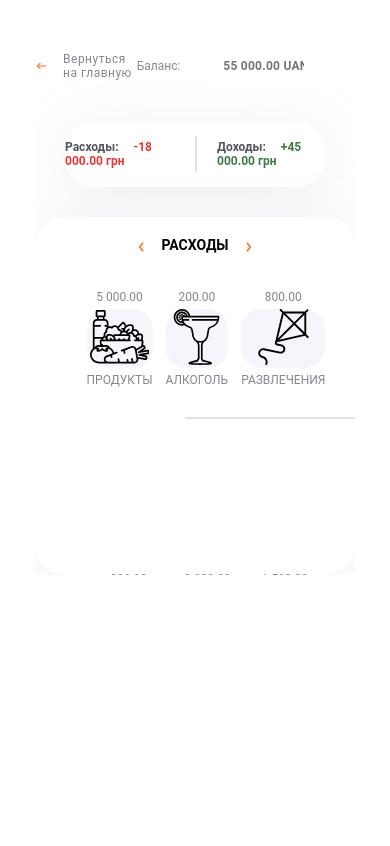
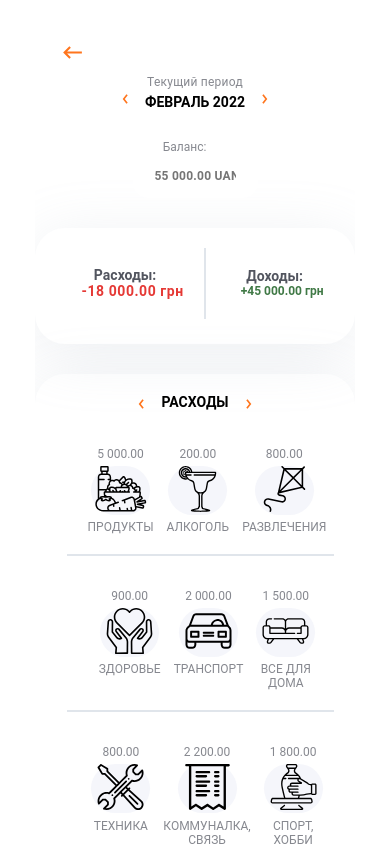
Before and after one commit to Roman-Lahoda/kapusta-frontend, a React (Create React App) app: page / in a window 390 px wide. Shown: the top 846 px of the page. Built offline with nearby package versions, Linux system fonts and the light colour scheme.

Commit message:
added styles to revenue and responsivity

```diff
--- a/src/components/CurrentPeriod/CurrentMonth.js
+++ b/src/components/CurrentPeriod/CurrentMonth.js
@@ -9,8 +9,6 @@ export function CurrentMonth() {
   const currentYear = date.getFullYear();
   const [month, setMonth] = useState(currentMonth);
   const [year, setYear] = useState(currentYear);
-  console.log('currentMonth', currentMonth);
-  console.log('year', year);
 
   const onPrevMonth = () => {
     if (month === 1) {
@@ -32,7 +30,7 @@ export function CurrentMonth() {
   };
 
   return (
-    <section>
+    <section className={s.currentSection}>
       <p className={s.currentPeriod}>Текущий период</p>
       <div className={s.currentBlock}>
         <svg width="10" height="20" onClick={onPrevMonth} name="prev">
--- a/src/components/CurrentPeriod/CurrentMonth.module.scss
+++ b/src/components/CurrentPeriod/CurrentMonth.module.scss
@@ -16,3 +16,9 @@
   font-size: 14px;
   line-height: 16px;
 }
+
+.currentSection {
+  @media screen and (max-width: 767.9px) {
+    margin: 10px 0 30px;
+  }
+}
--- a/src/components/ExpensesReport/Header.js
+++ b/src/components/ExpensesReport/Header.js
@@ -15,10 +15,10 @@ export default function Header() {
       {/* link to main Route */}
       <section className={s.balanceHeader}>
         <div className={s.returnToMain}>
-          <svg width="24" height="24" className={s.returnToMainBtn}>
+          <svg width="24" height="24" className={s.returnBtn}>
             <use href={`${sprite}#icon-backbutton`}></use>
           </svg>
-          Вернуться на главную
+          <p className={s.returnToMainText}>Вернуться на главную</p>
         </div>
         <form className={s.balanceState}>
           <label className={s.balance}>Баланс:</label>
@@ -37,7 +37,11 @@ export default function Header() {
             Подтвердить
           </button>
         </form>
+
         <CurrentMonth />
+        <svg width="75" height="25" className={s.returnBtnBig}>
+          <use href={`${sprite}#icon-backbutton`}></use>
+        </svg>
       </section>
       <section className={s.balanceDetailsBox}>
         <ul className={s.balanceDetails}>
--- a/src/components/ExpensesReport/Report.js
+++ b/src/components/ExpensesReport/Report.js
@@ -3,6 +3,7 @@ import Header from './Header';
 import RevenueReport from './RevenueReport';
 import { useState } from 'react';
 import sprite from '../../images/spriteReport.svg';
+import TransactionType from './TransactionType';
 import s from './Report.module.scss';
 
 export default function Report() {
@@ -17,8 +18,8 @@ export default function Report() {
   return (
     <>
       <Header />
-      <section className={s.expensesBg}>
-        <div className={s.currentBlock}>
+      <section className={s.sectionsBg}>
+        <div className={s.currentTransactionBlock}>
           <svg width="10" height="20" onClick={onClickTransactionType} name="prev">
             <use href={`${sprite}#icon-vectorleft`}></use>
           </svg>
@@ -27,6 +28,7 @@ export default function Report() {
             <use href={`${sprite}#icon-vectorright`}></use>
           </svg>
         </div>
+        {/* <TransactionType /> */}
 
         {transactionType === 'РАСХОДЫ' ? <ExpensesReport /> : <RevenueReport />}
       </section>
--- a/src/components/ExpensesReport/Report.module.scss
+++ b/src/components/ExpensesReport/Report.module.scss
@@ -1,3 +1,4 @@
+//header
 .inputBalance {
   border: 2px solid white;
   box-sizing: border-box;
@@ -9,8 +10,6 @@
 
   align-items: center;
   font-weight: bold;
-  // font-size: 12px;
-  // line-height: 14px;
   color: black;
 }
 
@@ -20,22 +19,60 @@
   text-transform: uppercase;
   color: rgba(82, 85, 95, 0.7);
   margin-left: 15px;
+
+  @media screen and (max-width: 767.9px) {
+    display: none;
+  }
 }
 
 .returnToMain {
   letter-spacing: 0.04em;
   align-items: center;
   display: flex;
+  @media screen and (max-width: 767.9px) {
+    display: none;
+  }
+}
+.returnToMainText {
+  margin-left: 15px;
+  @media screen and (max-width: 767.9px) {
+    display: none;
+  }
+}
+.returnBtn {
+  @media screen and (max-width: 767.9px) {
+    display: none;
+  }
+}
+
+.returnBtnBig {
+  align-self: start;
+  @media screen and (min-width: 768px) {
+    display: none;
+  }
 }
 .balance {
   margin-right: 21px;
   text-align: center;
 }
+
 .balanceHeader {
   display: flex;
   justify-content: space-between;
   align-items: center;
+
+  @media screen and (max-width: 767.9px) {
+    margin: 15px 0 30px;
+    flex-direction: column-reverse;
+  }
 }
+
+.headerReport {
+  margin-top: 40px;
+  margin-bottom: 30px;
+}
+
+//current balance details
 
 .balanceDetails {
   display: flex;
@@ -47,6 +84,11 @@
   font-weight: bold;
   font-size: 14px;
   line-height: 16px;
+
+  @media screen and (max-width: 767.9px) {
+    padding-top: 20px;
+    padding-bottom: 25px;
+  }
 }
 
 .balanceDetailsBox {
@@ -54,27 +96,41 @@
 
   box-shadow: 0px 10px 60px rgba(170, 178, 197, 0.2);
   border-radius: 30px;
-  padding: 15px auto;
-  margin: 30px;
+  margin-top: 30px;
+
+  @media screen and (max-width: 767.9px) {
+    margin-top: 0;
+  }
 }
 
 .balanceBorder {
   width: 0px;
-  height: 36px;
-  left: 384px;
-  top: 177px;
-
+  height: 70.5px;
   border: 1px solid #e0e5eb;
   margin: 0 20px;
+
+  @media screen and (min-width: 768px) {
+    height: 36px;
+  }
 }
+
 .expensesState {
   color: #e53935;
   margin-left: 15px;
+  letter-spacing: 0.04em;
+  @media screen {
+    font-weight: bold;
+    font-size: 14px;
+    line-height: 16px;
+  }
 }
 
 .balanceState {
   display: inline-flex;
   align-items: center;
+  @media screen and (max-width: 767.9px) {
+    flex-direction: column;
+  }
 }
 .revenueState {
   color: #407946;
@@ -83,34 +139,49 @@
 
 .statesOfBalance {
   color: #52555f;
+  @media screen and (max-width: 767.9px) {
+    display: flex;
+    flex-direction: column;
+    align-items: center;
+    font-size: 14px;
+    line-height: 16.41px;
+  }
 }
 
-.expensesBg {
+//background
+
+.sectionsBg {
   background: #ffffff;
   box-shadow: 0px 10px 60px rgba(170, 178, 197, 0.2);
   border-radius: 30px;
   height: 358px;
 
-  @media screen and (min-width: 1200px) {
-    // height: 358px;
-    // left: 110px;
-    // top: 250px;
-
-    // width: 1000px;
+  @media screen and (max-width: 767.9px) {
+    background: none;
+    height: 650px;
   }
 }
+
+//expenses section
+
 .item {
   text-align: center;
 
   flex-basis: calc((100% - 13px * 6) / 6);
   margin-top: 13px;
   margin-left: 13px;
+
+  @media screen and (max-width: 767.9px) {
+  }
 }
+
 .picBox {
   position: relative;
   margin: 5px 0 5.44px 0;
   background: #f5f6fb;
-  border-radius: 20px;
+  border-radius: 50px;
+  display: inline-block;
+  width: fit-content;
 }
 
 .itemBg {
@@ -127,36 +198,24 @@
 }
 
 .expBorder {
-  @media screen and (max-width: 768px) {
-    width: 0px;
-    height: 282px;
+  @media screen and (max-width: 767.9px) {
+    width: 282px;
+    height: 0;
     border: 1px solid #e0e5eb;
-    transform: rotate(-90deg);
+    margin: 20px 0;
   }
-  @media screen and (min-width: 769px) {
+  @media screen and (min-width: 768px) {
     display: none;
   }
 }
 
 .expensesCategories {
-  // grid: 200px 100px / auto-flow 30%;
   display: flex;
   flex-wrap: wrap;
-  margin-top: -13px;
-  margin-left: -13px;
   justify-content: center;
   margin: 20px 21px 30px 32px;
   font-size: 12px;
   line-height: 14px;
-}
-
-.headerReport {
-  margin-top: 40px;
-}
-
-.returnToMainBtn {
-  fill: #ff751d;
-  margin-right: 15px;
 }
 
 .currentState {
@@ -164,10 +223,18 @@
   padding-top: 20px;
 }
 
-.currentBlock {
+.currentTransactionBlock {
   display: flex;
   justify-content: center;
   padding-top: 20px;
+}
+
+//revenue
+
+.revenueCategories {
+  display: flex;
+  justify-content: center;
+  margin-top: 20px;
 }
 
 //diagram
--- a/src/components/ExpensesReport/RevenueReport.js
+++ b/src/components/ExpensesReport/RevenueReport.js
@@ -1,35 +1,34 @@
 import s from './Report.module.scss';
+import sprite from '../../images/spriteReport.svg';
 // import Diagram from '../Diagram/Diagram';
 
 export default function RevenueReport() {
   return (
     <>
       <section>
-        <ul>
-          <li>
-            <ul>
-              <li>45 0000.00</li>
-              <li>
-                <svg className={s.expItem}></svg>
-                <svg className={s.expItemBg}></svg>
-              </li>
-              <li>ЗП</li>
-            </ul>
+        <ul className={s.revenueCategories}>
+          <li className={s.item}>
+            <p>45 0000.00</p>
+            <div className={s.picBox}>
+              <svg width="59" height="56" className={s.itemPic}>
+                <use href={`${sprite}#icon-salary`}></use>
+              </svg>
+            </div>
+            <p>ЗП</p>
           </li>
-          <svg></svg>
-          <li>
-            <ul>
-              <li>1 500.00</li>
-              <li>
-                <svg className={s.expItem}></svg>
-                <svg className={s.expItemBg}></svg>
-              </li>
-              <li>ДОП. ДОХОД</li>
-            </ul>
+          <li className={s.item}>
+            <p>1 500.00</p>
+            <div className={s.picBox}>
+              <svg width="59" height="56" className={s.itemPic}>
+                <use href={`${sprite}#icon-addsalary`}></use>
+              </svg>
+            </div>
+            <p>ДОП. ДОХОД</p>
           </li>
         </ul>
       </section>
-      {/* <section className={s.expensesDiargBg}><Diargam /></section> */}
+      <svg className={s.expBorder}></svg>
+      <section className={s.expensesDiargBg}>{/* <Diargam /> */}</section>
     </>
   );
 }
--- /dev/null
+++ b/src/components/ExpensesReport/TransactionType.js
@@ -0,0 +1,25 @@
+import { useState } from 'react';
+import sprite from '../../images/spriteReport.svg';
+import s from './Report.module.scss';
+
+export default function TransactionType() {
+  const [transactionType, setTransactionType] = useState('РАСХОДЫ');
+  const onClickTransactionType = () => {
+    if (transactionType === 'РАСХОДЫ') {
+      setTransactionType('ДОХОДЫ');
+      return;
+    }
+    setTransactionType('РАСХОДЫ');
+  };
+  return (
+    <div className={s.currentBlock}>
+      <svg width="10" height="20" onClick={onClickTransactionType} name="prev">
+        <use href={`${sprite}#icon-vectorleft`}></use>
+      </svg>
+      <p className={s.currentTransactionType}>{transactionType}</p>
+      <svg width="10" height="20" onClick={onClickTransactionType} name="next">
+        <use href={`${sprite}#icon-vectorright`}></use>
+      </svg>
+    </div>
+  );
+}
```
Also changed, not shown: src/components/ExpensesReport/ExpensesReport.js (+12 -12 lines).
